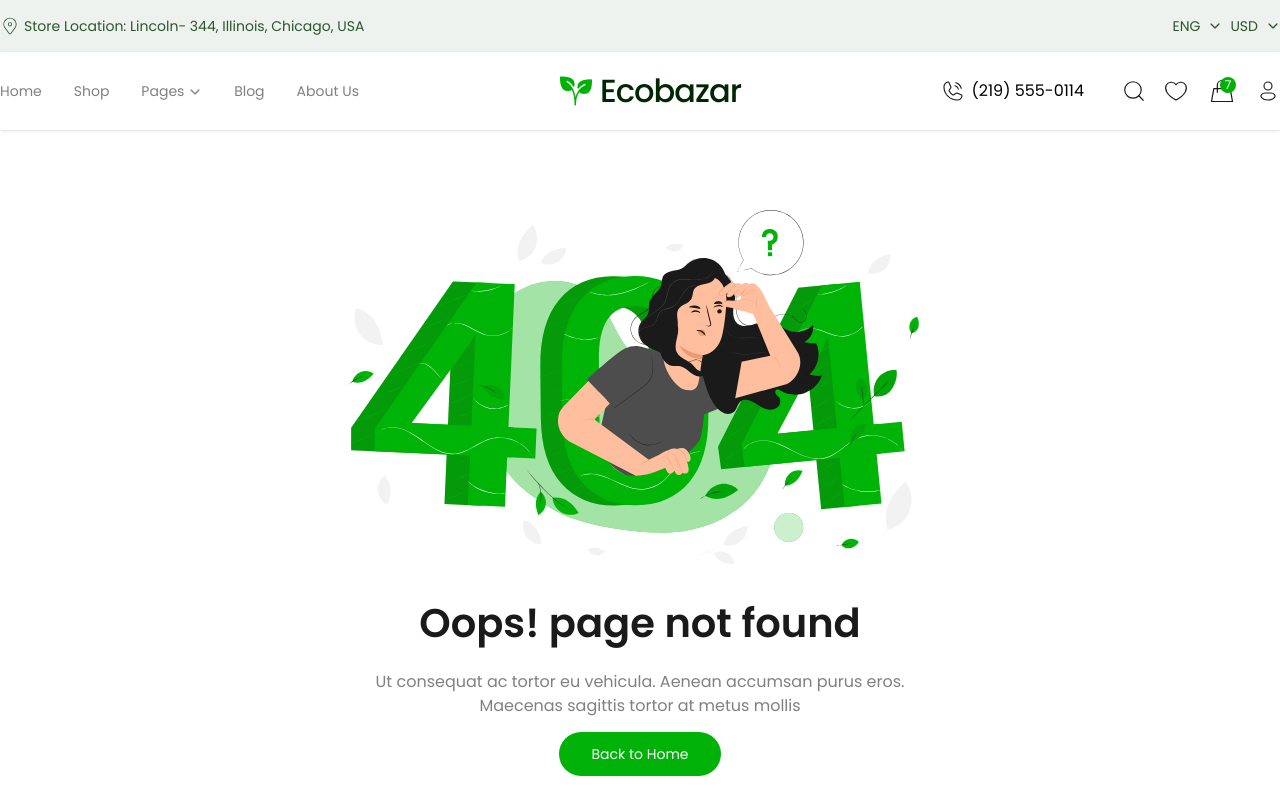
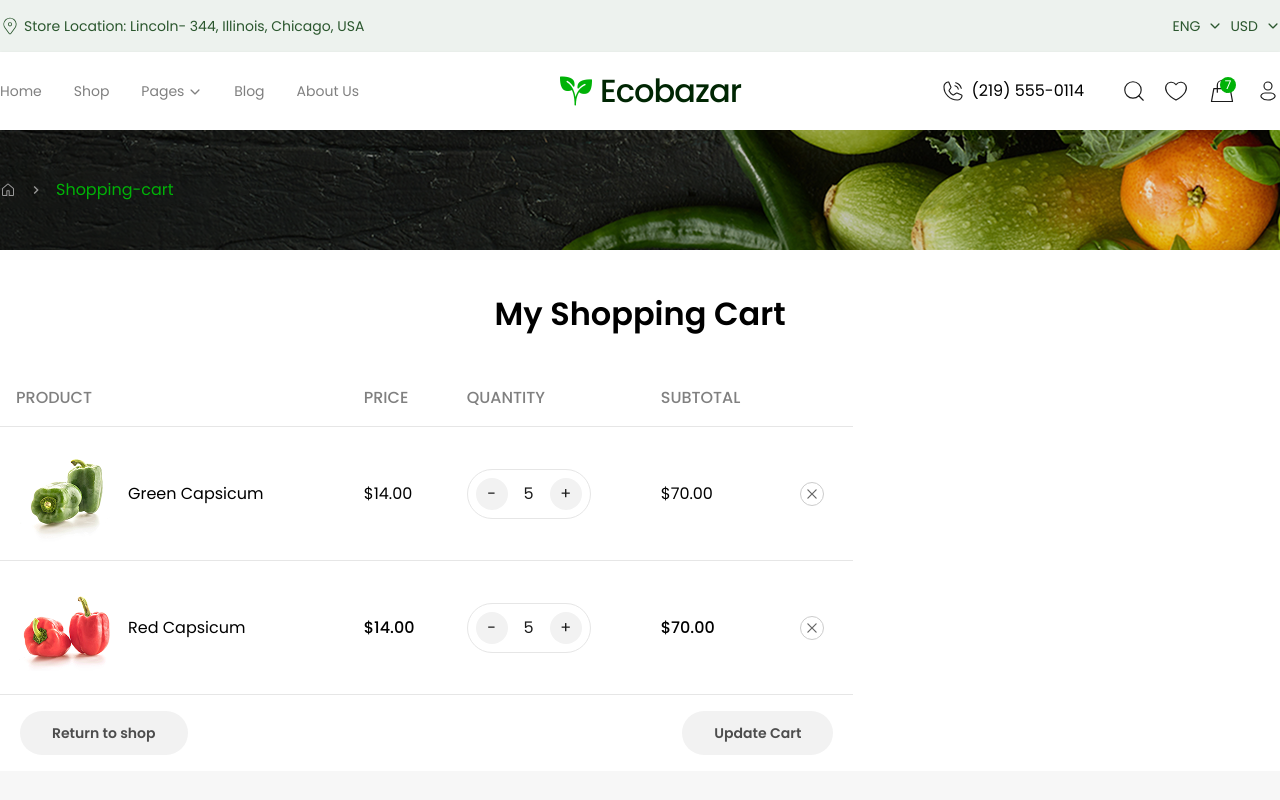
Before and after one commit to itsdevelopershakil/organic-food-e-commerce, a React (Vite) app: page /shopping-cart in a window 1280 px wide. Shown: the top 800 px of the page. Built offline with nearby package versions, Linux system fonts and the light colour scheme.

Commit message:
creating shopping-cart route

```diff
--- a/src/components/Breadcrumbs.tsx
+++ b/src/components/Breadcrumbs.tsx
@@ -14,7 +14,6 @@ const divStyle = {
 const Breadcrumbs = () => {
     const location = useLocation();
     const pathnames = location.pathname.split('/').filter((x) => x);
-    console.log(pathnames);
 
     return (
         <div style={divStyle} className="bg-no-repeat h-[80px]  md:h-[120px]">
--- /dev/null
+++ b/src/pages/ShoppingCart.tsx
@@ -0,0 +1,100 @@
+import { RxCross2 } from 'react-icons/rx';
+import { Link } from 'react-router-dom';
+import greenCapsicum from '../assets/images/green-capsicum.png';
+import redCapsicum from '../assets/images/red-capsicum.png';
+import Breadcrumbs from '../components/Breadcrumbs';
+
+const ShoppingCart = () => {
+    return (
+        <>
+            <Breadcrumbs />
+            <div>
+                <div className="max-width">
+                    <h1 className="text-[32px] font-semibold mt-10 mb-8 text-center">
+                        My Shopping Cart
+                    </h1>
+                    <div className="w-2/3">
+                        <table className="w-full border-collapse">
+                            <thead>
+                                <tr className="*:font-medium *:text-left *:p-4 text-[#808080] border-b border-[#E6E6E6]">
+                                    <th>PRODUCT </th>
+                                    <th>PRICE </th>
+                                    <th>QUANTITY </th>
+                                    <th>SUBTOTAL</th>
+                                    <th></th>
+                                </tr>
+                            </thead>
+                            <tbody>
+                                <tr className="*:p-4 border-b border-[#E6E6E6]">
+                                    <td className="flex gap-3 items-center">
+                                        <img src={greenCapsicum} alt="" />
+                                        Green Capsicum
+                                    </td>
+                                    <td>$14.00</td>
+                                    <td>
+                                        <div className="w-[124px] border border-[#E6E6E6] rounded-[170px] p-2 text-[#1a1a1a] flex justify-between items-center">
+                                            <button className="w-8 h-8 rounded-full bg-[#F2F2F2]">
+                                                -
+                                            </button>
+                                            <span>5</span>
+                                            <button className="w-8 h-8 rounded-full bg-[#F2F2F2]">
+                                                +
+                                            </button>
+                                        </div>
+                                    </td>
+                                    <td>$70.00</td>
+                                    <td>
+                                        <div className="w-6 h-6 border rounded-full border-[#CCCCCC] flex justify-center items-center cursor-pointer">
+                                            <RxCross2 className="text-[#666666]" />
+                                        </div>
+                                    </td>
+                                </tr>
+                                <tr className="*:p-4 border-b border-[#E6E6E6]">
+                                    <td className="flex gap-3 items-center">
+                                        <img src={redCapsicum} alt="" />
+                                        Red Capsicum
+                                    </td>
+                                    <td className="font-medium">$14.00</td>
+                                    <td>
+                                        <div className="w-[124px] border border-[#E6E6E6] rounded-[170px] p-2 text-[#1a1a1a] flex justify-between items-center">
+                                            <button className="w-8 h-8 rounded-full bg-[#F2F2F2]">
+                                                -
+                                            </button>
+                                            <span>5</span>
+                                            <button className="w-8 h-8 rounded-full bg-[#F2F2F2]">
+                                                +
+                                            </button>
+                                        </div>
+                                    </td>
+                                    <td className="font-medium">$70.00</td>
+                                    <td>
+                                        <div className="w-6 h-6 border rounded-full border-[#CCCCCC] flex justify-center items-center cursor-pointer">
+                                            <RxCross2 className="text-[#666666]" />
+                                        </div>
+                                    </td>
+                                </tr>
+                            </tbody>
+                        </table>
+                        <div className="flex justify-between py-4 px-5">
+                            <Link
+                                to="#"
+                                className="text-sm text-[#4D4D4D] font-semibold py-3 px-8 bg-[#F2F2F2] rounded-[43px] cursor-pointer"
+                            >
+                                Return to shop
+                            </Link>
+                            <Link
+                                to="#"
+                                className="text-sm text-[#4D4D4D] font-semibold py-3 px-8 bg-[#F2F2F2] rounded-[43px] cursor-pointer"
+                            >
+                                Update Cart
+                            </Link>
+                        </div>
+                    </div>
+                    <div></div>
+                </div>
+            </div>
+        </>
+    );
+};
+
+export default ShoppingCart;
--- a/src/partials/headers/CartBar.tsx
+++ b/src/partials/headers/CartBar.tsx
@@ -1,18 +1,18 @@
-import { useEffect, useRef } from "react";
-import toast from "react-hot-toast";
-import { RxCross2 } from "react-icons/rx";
-import { useDispatch, useSelector } from "react-redux";
-import { Link } from "react-router-dom";
-import apple from "../../assets/images/products/apple.png";
-import orange from "../../assets/images/products/orange.png";
-import Divider from "../../components/Divider";
-import useOutsideClick from "../../hooks/useOutsideClick";
+import { useEffect, useRef } from 'react';
+import toast from 'react-hot-toast';
+import { RxCross2 } from 'react-icons/rx';
+import { useDispatch, useSelector } from 'react-redux';
+import { Link } from 'react-router-dom';
+import apple from '../../assets/images/products/apple.png';
+import orange from '../../assets/images/products/orange.png';
+import Divider from '../../components/Divider';
+import useOutsideClick from '../../hooks/useOutsideClick';
 import {
     removeCartItem,
     setCartItems,
     setCartOpen,
-} from "../../redux/features/header/cartSlice";
-import { RootState } from "../../redux/store";
+} from '../../redux/features/header/cartSlice';
+import { RootState } from '../../redux/store';
 
 type DataObject = {
     image: string;
@@ -29,45 +29,45 @@ const CartBar = () => {
     const data = [
         {
             image: orange,
-      title: "Fresh Indian Orange",
-      quantity: "1",
-      price: "12.00",
+            title: 'Fresh Indian Orange',
+            quantity: '1',
+            price: '12.00',
         },
         {
             image: apple,
-      title: "Green Apple",
-      quantity: "1",
-      price: "14.00",
+            title: 'Green Apple',
+            quantity: '1',
+            price: '14.00',
         },
         {
             image: apple,
-      title: "Green Apple",
-      quantity: "1",
-      price: "14.00",
+            title: 'Green Apple',
+            quantity: '1',
+            price: '14.00',
         },
         {
             image: apple,
-      title: "Green Apple",
-      quantity: "1",
-      price: "14.00",
+            title: 'Green Apple',
+            quantity: '1',
+            price: '14.00',
         },
         {
             image: apple,
-      title: "Green Apple",
-      quantity: "1",
-      price: "14.00",
+            title: 'Green Apple',
+            quantity: '1',
+            price: '14.00',
         },
         {
             image: apple,
-      title: "Green Apple",
-      quantity: "1",
-      price: "14.00",
+            title: 'Green Apple',
+            quantity: '1',
+            price: '14.00',
         },
         {
             image: apple,
-      title: "Green Apple",
-      quantity: "1",
-      price: "14.00",
+            title: 'Green Apple',
+            quantity: '1',
+            price: '14.00',
         },
     ];
 
@@ -77,7 +77,7 @@ const CartBar = () => {
 
     const handleRemove = (id: number) => {
         dispatch(removeCartItem(id));
-    toast.success("Item Removed Successfully!");
+        toast.success('Item Removed Successfully!');
     };
 
     const totalPrice = cartItems.reduce((acc, curr) => {
@@ -89,13 +89,13 @@ const CartBar = () => {
     return (
         <div
             className={`fixed block top-0 left-0 w-full duration-100 h-screen bg-black/50 z-[999999] ${
-        open ? "opacity-100 visible" : "opacity-0 invisible"
+                open ? 'opacity-100 visible' : 'opacity-0 invisible'
             }`}
         >
             <div
                 ref={boxRef}
                 className={`h-full max-w-[300px] md:max-w-[456px] flex flex-col bg-white ml-auto relative duration-300 p-10 ${
-          open ? "translate-x-0" : "translate-x-full"
+                    open ? 'translate-x-0' : 'translate-x-full'
                 }`}
             >
                 <div className="flex justify-between w-full">
@@ -113,23 +113,41 @@ const CartBar = () => {
                 <div className="w-full overflow-y-auto scrollbar-hidden">
                     <div className="pt-3">
                         {cartItems.length === 0 && (
-              <p className="mt-5 md:text-lg">No cart items added.</p>
+                            <p className="mt-5 md:text-lg">
+                                No cart items added.
+                            </p>
                         )}
                         {cartItems.length > 0 &&
                             cartItems.map(
-                ({ image, price, quantity, title }: DataObject, i: number) => (
+                                (
+                                    {
+                                        image,
+                                        price,
+                                        quantity,
+                                        title,
+                                    }: DataObject,
+                                    i: number
+                                ) => (
                                     <div key={i}>
                                         <div className="flex gap-2 items-center mb-3">
                                             <div className="w-[90px] md:w-[120px] shrink-0">
-                        <img className="w-full" src={image} alt="" />
+                                                <img
+                                                    className="w-full"
+                                                    src={image}
+                                                    alt=""
+                                                />
                                             </div>
                                             <div className="text-xs md:text-sm">
-                        <p className="text-[#1A1A1A]">{title}</p>
+                                                <p className="text-[#1A1A1A]">
+                                                    {title}
+                                                </p>
                                                 <p>
                                                     <span className="text-[#808080]">
                                                         {quantity} kg X
                                                     </span>
-                          <span className="font-bold">{price}</span>
+                                                    <span className="font-bold">
+                                                        {price}
+                                                    </span>
                                                 </p>
                                             </div>
                                             <button
@@ -150,16 +168,18 @@ const CartBar = () => {
                     <div className="flex justify-between text-[#1a1a1a] py-6">
                         <p>
                             {cartItems.length} Product
-              {cartItems.length > 1 ? "s" : ""}
+                            {cartItems.length > 1 ? 's' : ''}
                         </p>
-            <p className="font-semibold">$ {totalPrice.toFixed(2)}</p>
+                        <p className="font-semibold">
+                            $ {totalPrice.toFixed(2)}
+                        </p>
                     </div>
                     <div>
                         <Link
                             className={`block ${
                                 cartItems.length > 0
-                  ? "bg-primary pointer-events-auto"
-                  : "bg-primary/50 pointer-events-none"
+                                    ? 'bg-primary pointer-events-auto'
+                                    : 'bg-primary/50 pointer-events-none'
                             } rounded-[43px] py-2 md:py-4 text-sm md:text-base text-center text-white font-semibold mb-3`}
                             to="/checkout"
                         >
@@ -167,7 +187,7 @@ const CartBar = () => {
                         </Link>
                         <Link
                             className="block bg-[#56AC591A] rounded-[43px] py-2 md:py-4 text-sm md:text-base text-center text-primary font-semibold mb-3"
-              to="/checkout"
+                            to="/shopping-cart"
                         >
                             Go To Cart
                         </Link>
--- a/src/routes/Routes.tsx
+++ b/src/routes/Routes.tsx
@@ -3,6 +3,7 @@ import HomeLayout from '../layouts/HomeLayout';
 import CreateAccount from '../pages/CreateAccount';
 import ErrorPage from '../pages/ErrorPage';
 import HomePage from '../pages/HomePage';
+import ShoppingCart from '../pages/ShoppingCart';
 import SignupPage from '../pages/SignupPage';
 
 export const routes = createBrowserRouter([
@@ -23,6 +24,10 @@ export const routes = createBrowserRouter([
                 element: <CreateAccount />,
             },
             {
+                path: '/shopping-cart',
+                element: <ShoppingCart />,
+            },
+            {
                 path: '*',
                 element: <ErrorPage />,
             },
```
Also changed, not shown: src/assets/images/green-capsicum.png (added), src/assets/images/red-capsicum.png (added). Lines whose indentation alone changed are shown as unchanged.
